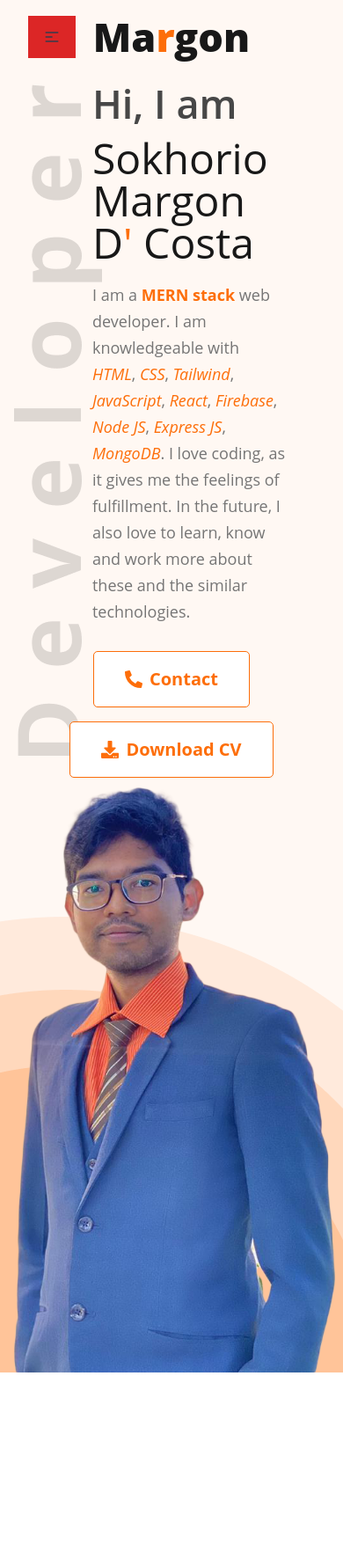
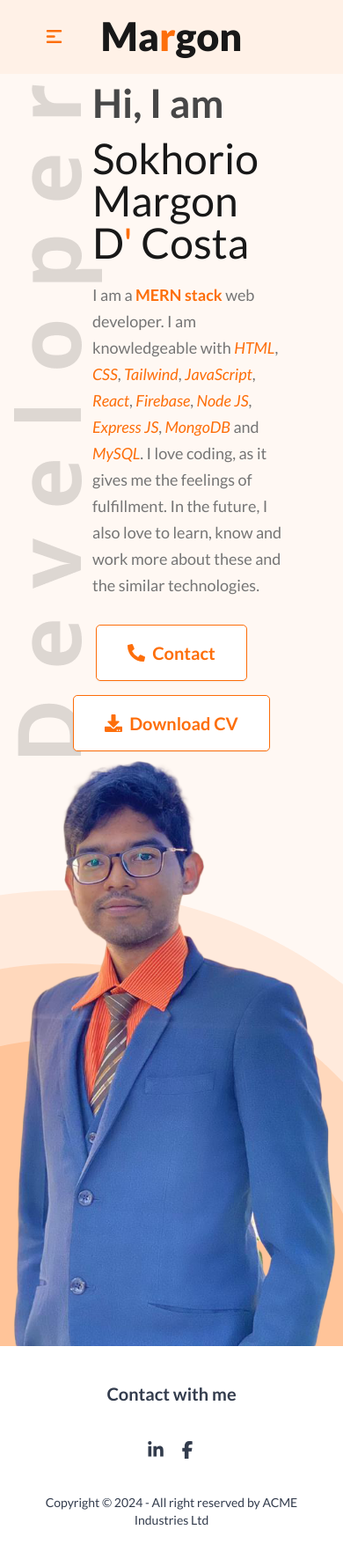
Before and after one commit to Marg0n/Portfolio, a React (Vite) app: page / in a window 390 px wide. Shown: the top 1772 px of the page at 88% size. Before the commit the page ends 1560 px from the top, so only its background shows below. Built offline with nearby package versions, Linux system fonts and the light colour scheme.

Commit message:
added: footer

```diff
--- a/src/App.jsx
+++ b/src/App.jsx
@@ -1,17 +1,17 @@
 
-import './App.css'
+import Footer from './components/Footer'
 import Heading from './components/Heading'
 
 function App() {
 
   return (
-    <div className=''>
+    <div className='font-lato'>
 
       <Heading/>
 
       <main></main>
 
-      <footer></footer>
+      <Footer />
 
     </div>
   )
--- a/src/components/Footer.jsx
+++ b/src/components/Footer.jsx
@@ -1,10 +1,37 @@
+import { FaFacebookF, FaLinkedinIn } from "react-icons/fa6";
+import { Link } from "react-router-dom";
 
 
 const Footer = () => {
+
+
+
     return (
-        <div>
+        <>
+            <footer id='contact' className="footer footer-center  text-base-content rounded p-10">
+                {/* <nav className="grid grid-flow-col gap-4">
+                    <a className="link link-hover">About us</a>
+                    <a className="link link-hover">Contact</a>
+                    <a className="link link-hover">Jobs</a>
+                    <a className="link link-hover">Press kit</a>
+                </nav> */}
+                <h3 className="text-xl font-bold">Contact with me</h3>
+                <nav>
+                    <div className="grid grid-flow-col gap-4">
 
-        </div>
+                        <Link to='https://linkedin.com/in/sokhorio-margon-d-costa-885823193'  target="_blank" >
+                            <FaLinkedinIn  />
+                        </Link>
+                        <Link to='https://www.facebook.com/margon.dcosta/'  target="_blank" >
+                            <FaFacebookF />
+                        </Link>
+                    </div>
+                </nav>
+                <aside>
+                    <p>Copyright © {new Date().getFullYear()} - All right reserved by ACME Industries Ltd</p>
+                </aside>
+            </footer>
+        </>
     );
 };
 
--- a/src/components/Heading.jsx
+++ b/src/components/Heading.jsx
@@ -1,4 +1,6 @@
 import { FaDownload, FaPhoneAlt } from "react-icons/fa";
+import '../App.css'
+import { HiMenuAlt1 } from "react-icons/hi";
 
 
 const Heading = () => {
@@ -6,7 +8,7 @@ const Heading = () => {
     const lists = <>
         <li><a className="dark2 hover:bg-orange-300" href="#header">Portfolio</a></li>
         <li><a className="dark2 hover:bg-orange-300" href="#about">About Me</a></li>
-        <li><a href="contact" className="lg:hidden  hover:bg-base-100">
+        <li><a href="#contact" className="lg:hidden  hover:bg-base-100">
             <button className="primary-color font-bold font-serif">Hire Me</button>
         </a></li>
     </>
@@ -19,22 +21,11 @@ const Heading = () => {
             >
 
 
-                <div className="relative navbar  justify-center">
+                <div className="navbar  justify-center sticky top-0  bg-opacity-5 bg-orange-500">
                     {/* hidden nav list for mobile */}
-                    <div className="dropdown absolute left-8 bg-red-600">
-                        <div tabIndex={0} role="button" className="btn btn-ghost lg:hidden">
-                            <svg
-                                xmlns="http://www.w3.org/2000/svg"
-                                className="h-5 w-5"
-                                fill="none"
-                                viewBox="0 0 24 24"
-                                stroke="currentColor">
-                                <path
-                                    strokeLinecap="round"
-                                    strokeLinejoin="round"
-                                    strokeWidth="2"
-                                    d="M4 6h16M4 12h8m-8 6h16" />
-                            </svg>
+                    <div className="dropdown absolute left-8 ">
+                        <div tabIndex={0} role="button" className="btn btn-ghost btn-[primary-color] lg:hidden">
+                            <HiMenuAlt1 size={25} className="primary-color"/>
                         </div>
                         <ul
                             tabIndex={0}
@@ -51,7 +42,7 @@ const Heading = () => {
                         <div className="hidden lg:flex">
                             <ul className="menu menu-horizontal px-1 items-center">
                                 {lists}
-                                <li ><a href="contact">
+                                <li ><a href="#contact">
                                     <button className="btn-customized">Hire Me</button>
                                 </a></li>
                             </ul>
@@ -67,7 +58,7 @@ const Heading = () => {
                                 Sokhorio Margon D<span className="primary-color">&apos;</span> Costa
                             </h1>
                             <p className="dark3 text-wrap">
-                                I am a <strong className="primary-color">MERN stack</strong> web developer. I am knowledgeable with <i className="primary-color">HTML</i>,  <i className="primary-color">CSS</i>, <i className="primary-color">Tailwind</i>, <i className="primary-color">JavaScript</i>, <i className="primary-color">React</i>, <i className="primary-color">Firebase</i>, <i className="primary-color">Node JS</i>, <i className="primary-color">Express JS</i>, <i className="primary-color">MongoDB</i>. I love coding, as it gives me the feelings of fulfillment. In the future, I also love to learn, know and work more about these and the similar technologies.
+                                I am a <strong className="primary-color">MERN stack</strong> web developer. I am knowledgeable with <i className="primary-color">HTML</i>,  <i className="primary-color">CSS</i>, <i className="primary-color">Tailwind</i>, <i className="primary-color">JavaScript</i>, <i className="primary-color">React</i>, <i className="primary-color">Firebase</i>, <i className="primary-color">Node JS</i>, <i className="primary-color">Express JS</i>, <i className="primary-color">MongoDB</i> and <i className="primary-color">MySQL</i>. I love coding, as it gives me the feelings of fulfillment. In the future, I also love to learn, know and work more about these and the similar technologies.
                             </p>
                         </div>
 
```
